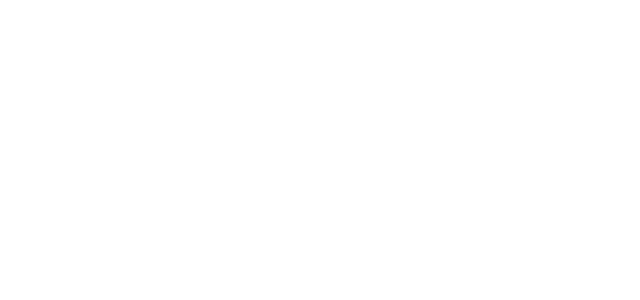
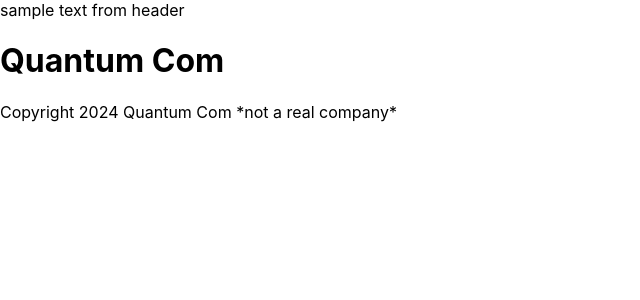
Before and after one commit to Prot0ast/Skillstorm-Project2-FrontEnd, a React (Create React App) app: page / in a window 1280 px wide. Shown: the top 300 px of the page, without its empty margins (0-640 px from the left). Built offline with nearby package versions, Linux system fonts and the light colour scheme.

Commit message:
Setting up the home page layout

```diff
--- a/src/App.tsx
+++ b/src/App.tsx
@@ -2,10 +2,19 @@
 import logo from "./logo.svg";
 import { ThemeContext } from "./ThemeContext";
 import { BrowserRouter, Routes, Route } from "react-router-dom";
+import { HomePage } from "./pages/HomePage";
 import "./App.css";
 
 function App() {
-  return <ThemeContext.Provider value="dark"></ThemeContext.Provider>;
+  return (
+    <ThemeContext.Provider value="dark">
+      <BrowserRouter>
+        <Routes>
+          <Route path="/" element={<HomePage />} />
+        </Routes>
+      </BrowserRouter>
+    </ThemeContext.Provider>
+  );
 }
 
 export default App;
--- /dev/null
+++ b/src/components/Footer.component.tsx
@@ -0,0 +1,7 @@
+export function Footer() {
+  return (
+    <footer>
+      <p>Copyright 2024 Quantum Com *not a real company*</p>
+    </footer>
+  );
+}
--- /dev/null
+++ b/src/components/Header.component.tsx
@@ -0,0 +1,23 @@
+import React from "react";
+
+export class Header extends React.Component {
+  componentDidMount(): void {
+    // Normally used to make API calls or fetch data
+  }
+
+  componentWillUnmount(): void {
+    // Clean up code: remove event listeners, cancel network requests, etc.
+  }
+
+  render() {
+    return (
+      <div>
+        <header>
+          <nav className="navbar navbar-expand-md navbar-dark bg-dark">
+            <div>sample text from header</div>
+          </nav>
+        </header>
+      </div>
+    );
+  }
+}
--- a/src/pages/Home.tsx
+++ /dev/null
@@ -1 +0,0 @@
-import React from "react";
--- /dev/null
+++ b/src/pages/HomePage.tsx
@@ -0,0 +1,33 @@
+import React, { useContext, useEffect } from "react";
+import { ThemeContext } from "../ThemeContext";
+import { Footer } from "../components/Footer.component";
+import { Header } from "../components/Header.component";
+
+export function HomePage() {
+  const [count, setCount] = React.useState(0);
+  const theme = useContext(ThemeContext);
+
+  React.useEffect(
+    () => {
+      // Side effect logic
+      console.log("Component mounted");
+      return () => {
+        // Cleanup logic
+        console.log("Component will unmount");
+      };
+    },
+    [
+      //dependencies
+    ]
+  );
+
+  return (
+    <>
+      <Header />
+      <div>
+        <h1>Quantum Com</h1>
+      </div>
+      <Footer />
+    </>
+  );
+}
```
